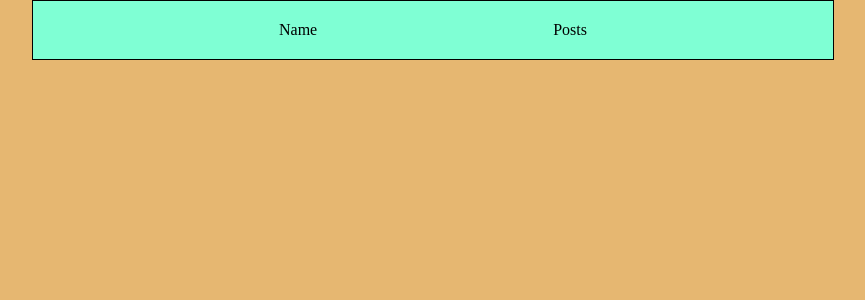
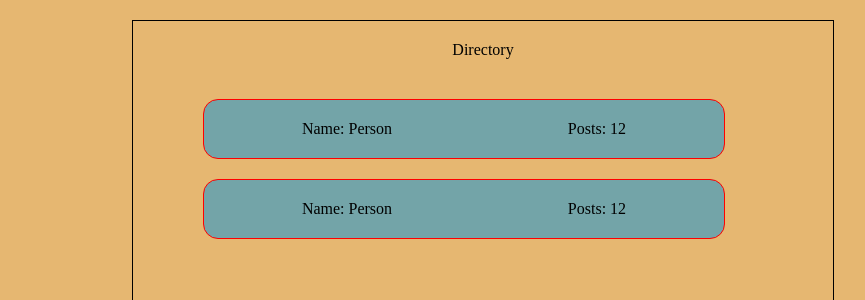
Before and after one commit to vvkkr1/user-directory, a React (Create React App) app: page / in a window 1280 px wide. Shown: the top 300 px of the page, without its empty margins (368-1233 px from the left). Built offline with nearby package versions, Linux system fonts and the light colour scheme.

Commit message:
user-directory-change

```diff
--- a/src/components/user-directory/index.js
+++ b/src/components/user-directory/index.js
@@ -1,14 +1,21 @@
 import React, { useState } from 'react'
 import "./userDirectory.css";
+
+
 
 const UserDirectory = () => {
 
   return (
     <div className='user-directory'>
-        <div className='user-directory-wrap'>
-            <div className='title'>Name</div>
-            <div className='posts'>Posts</div>
-        </div>
+          <div className='title-directory'>Directory</div>
+          <div className='user-directory-wrap'>
+                <div className='title'>Name: Person</div>
+                <div className='posts'>Posts: 12</div>
+          </div>
+          <div className='user-directory-wrap'>
+                <div className='title'>Name: Person</div>
+                <div className='posts'>Posts: 12</div>
+          </div>
     </div>
   )
 
--- a/src/components/user-directory/userDirectory.css
+++ b/src/components/user-directory/userDirectory.css
@@ -1,18 +1,28 @@
 .user-directory{
     border: 1px solid black;
-    max-width: 800px;
-    margin-left: 400px;
+    /* max-width: 800px; */
+    margin-left: 500px;
+    margin-top: 20px;
+    height: 450px;
+    width: 700px;
 }
 
+
 .user-directory-wrap{
+    border: 1px solid red;
     padding: 20px 10px;
+    margin-top: 20px;
+    margin-left: 70px;
+    width: 500px;
     display: flex;
     align-items: center;
-    justify-content: space-evenly;
-    background-color: aquamarine;
+    justify-content:space-around;
+    background-color:rgba(20, 149, 214, 0.54);
+    border-radius: 15px
 
 }
 
-.title-wrap{
-    background-color: aqua;
+.title-directory{
+    padding: 20px 10px;
+    text-align: center;
 }
```
